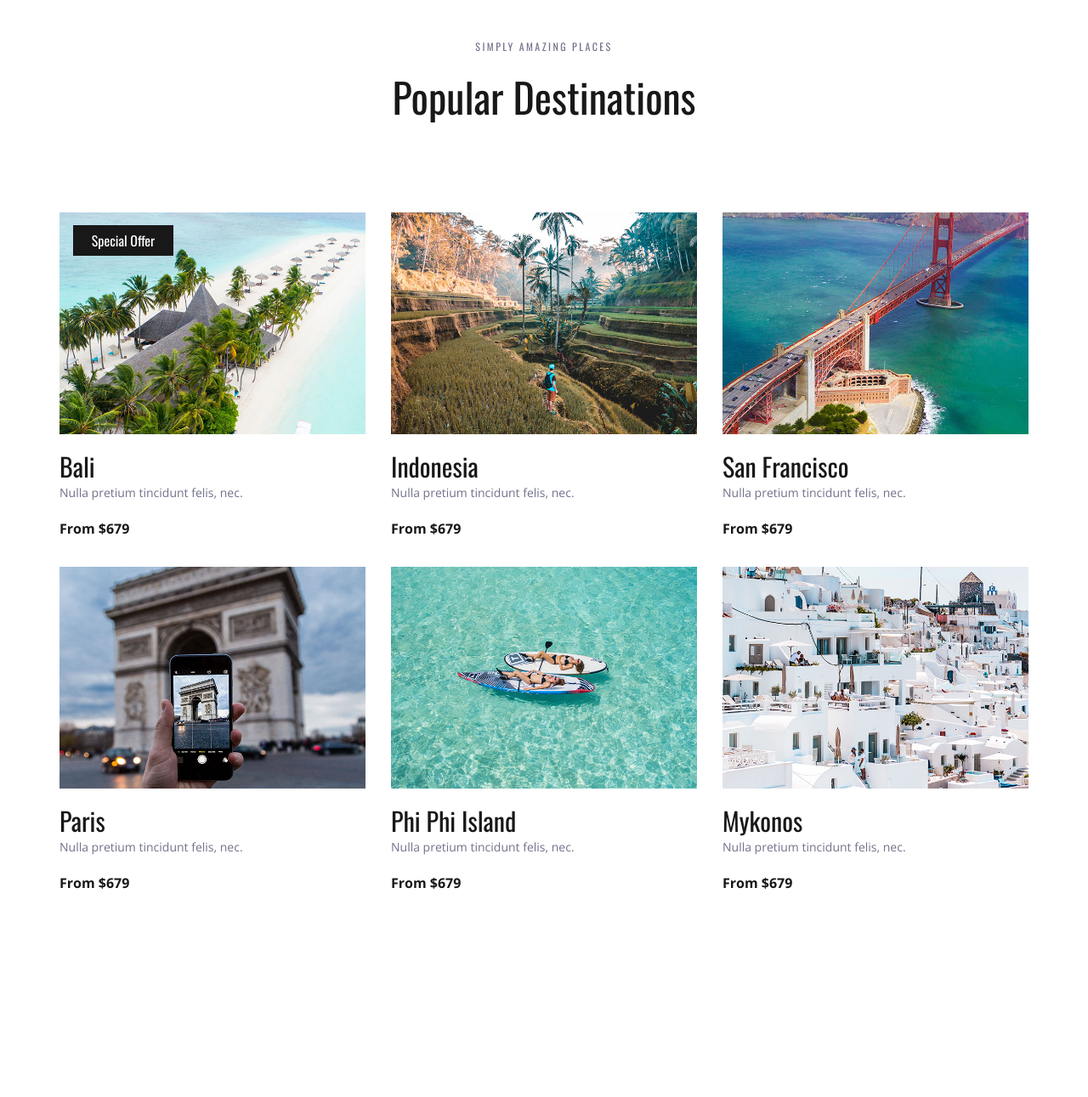
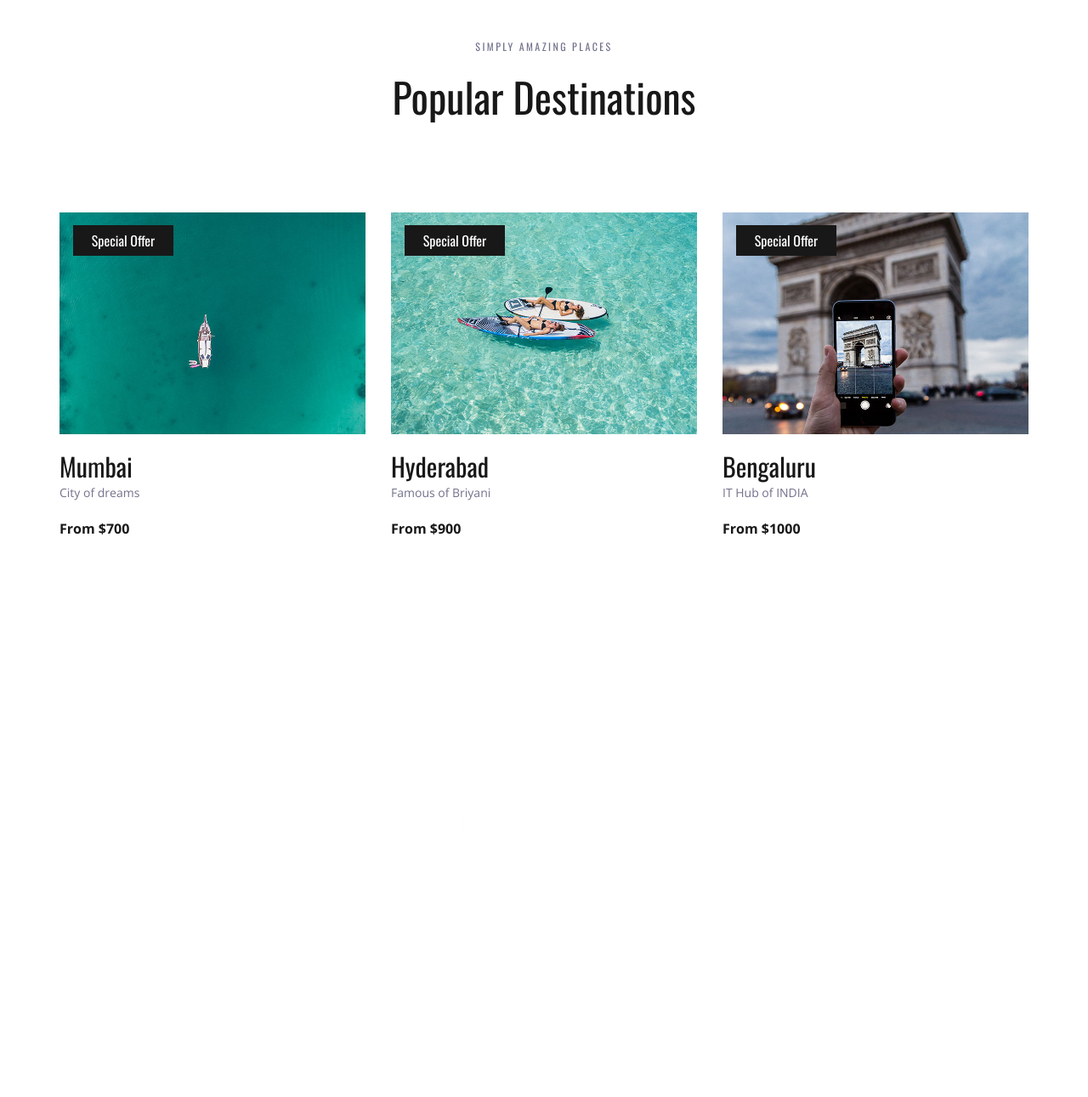
Before and after one commit to Coderaman-tech/Django-tutorial, a Django app: page / in a window 1280 px wide. Shown: the part 1235-2526 px from the top of the page at 85% size. Run offline with Django 3.2, Linux system fonts and the light colour scheme; some libraries are stand-ins or nearby versions.

Commit message:
add dynaic format

```diff
--- a/telusko/templates/index.html
+++ b/telusko/templates/index.html
@@ -1,5 +1,5 @@
 {%load static %}
-
+{%static "images" as baseURL%}
 <!DOCTYPE html>
 <html lang="en">
 <head>
@@ -248,80 +248,20 @@
 			<div class="row destinations_row">
 				<div class="col">
 					<div class="destinations_container item_grid">
-
+						{% for dest in dests%}
 						<!-- Destination -->
 						<div class="destination item">
 							<div class="destination_image">
-								<img src="{% static 'images/destination_1.jpg'%}" alt="">
+								<img src="{{baseURL}}/{{dest.img}}" alt="">
 								<div class="spec_offer text-center"><a href="#">Special Offer</a></div>
 							</div>
 							<div class="destination_content">
-								<div class="destination_title"><a href="destinations.html">Bali</a></div>
-								<div class="destination_subtitle"><p>Nulla pretium tincidunt felis, nec.</p></div>
-								<div class="destination_price">From $679</div>
+								<div class="destination_title"><a href="destinations.html">{{dest.name}}</a></div>
+								<div class="destination_subtitle"><p>{{dest.desc}}</p></div>
+								<div class="destination_price">From ${{dest.price}}</div>
 							</div>
 						</div>
-
-						<!-- Destination -->
-						<div class="destination item">
-							<div class="destination_image">
-								<img src="{% static 'images/destination_2.jpg'%}" alt="">
-							</div>
-							<div class="destination_content">
-								<div class="destination_title"><a href="destinations.html">Indonesia</a></div>
-								<div class="destination_subtitle"><p>Nulla pretium tincidunt felis, nec.</p></div>
-								<div class="destination_price">From $679</div>
-							</div>
-						</div>
-
-						<!-- Destination -->
-						<div class="destination item">
-							<div class="destination_image">
-								<img src="{% static 'images/destination_3.jpg'%}" alt="">
-							</div>
-							<div class="destination_content">
-								<div class="destination_title"><a href="destinations.html">San Francisco</a></div>
-								<div class="destination_subtitle"><p>Nulla pretium tincidunt felis, nec.</p></div>
-								<div class="destination_price">From $679</div>
-							</div>
-						</div>
-
-						<!-- Destination -->
-						<div class="destination item">
-							<div class="destination_image">
-								<img src="{% static 'images/destination_4.jpg'%}" alt="">
-							</div>
-							<div class="destination_content">
-								<div class="destination_title"><a href="destinations.html">Paris</a></div>
-								<div class="destination_subtitle"><p>Nulla pretium tincidunt felis, nec.</p></div>
-								<div class="destination_price">From $679</div>
-							</div>
-						</div>
-
-						<!-- Destination -->
-						<div class="destination item">
-							<div class="destination_image">
-								<img src="{% static 'images/destination_5.jpg'%}" alt="">
-							</div>
-							<div class="destination_content">
-								<div class="destination_title"><a href="destinations.html">Phi Phi Island</a></div>
-								<div class="destination_subtitle"><p>Nulla pretium tincidunt felis, nec.</p></div>
-								<div class="destination_price">From $679</div>
-							</div>
-						</div>
-
-						<!-- Destination -->
-						<div class="destination item">
-							<div class="destination_image">
-								<img src="{% static 'images/destination_6.jpg'%}" alt="">
-							</div>
-							<div class="destination_content">
-								<div class="destination_title"><a href="destinations.html">Mykonos</a></div>
-								<div class="destination_subtitle"><p>Nulla pretium tincidunt felis, nec.</p></div>
-								<div class="destination_price">From $679</div>
-							</div>
-						</div>
-
+						{%endfor%}
 					</div>
 				</div>
 			</div>
--- a/telusko/travello/views.py
+++ b/telusko/travello/views.py
@@ -1,5 +1,24 @@
 from django.shortcuts import render
-
+from .models import Destination
 # Create your views here.
 def index(request):
-    return render(request,"index.html")
+    dest1=Destination()
+    dest1.name='Mumbai'
+    dest1.desc='City of dreams'
+    dest1.price=700
+    dest1.img='destination_9.jpg'
+
+    dest2=Destination()
+    dest2.name='Hyderabad'
+    dest2.desc='Famous of Briyani'
+    dest2.price=900
+    dest2.img='destination_5.jpg'
+
+    dest3=Destination()
+    dest3.name='Bengaluru'
+    dest3.desc='IT Hub of INDIA'
+    dest3.price=1000
+    dest3.img='destination_4.jpg'
+
+    dests=[dest1,dest2,dest3]
+    return render(request,"index.html",{'dests':dests})
```
Also changed, not shown: telusko/travello/models.py (+7 -0 lines).
